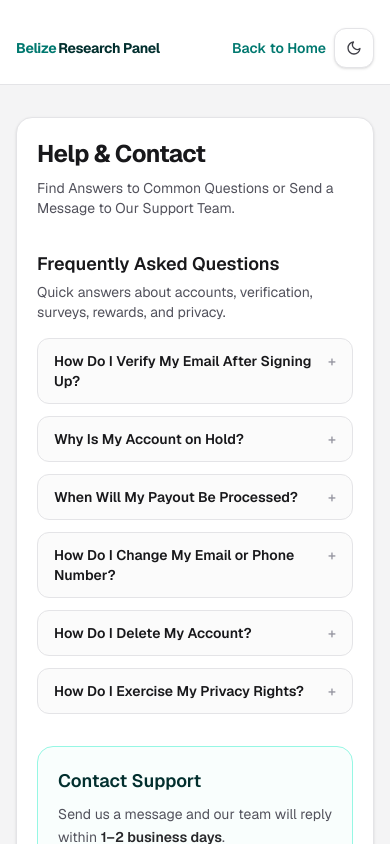
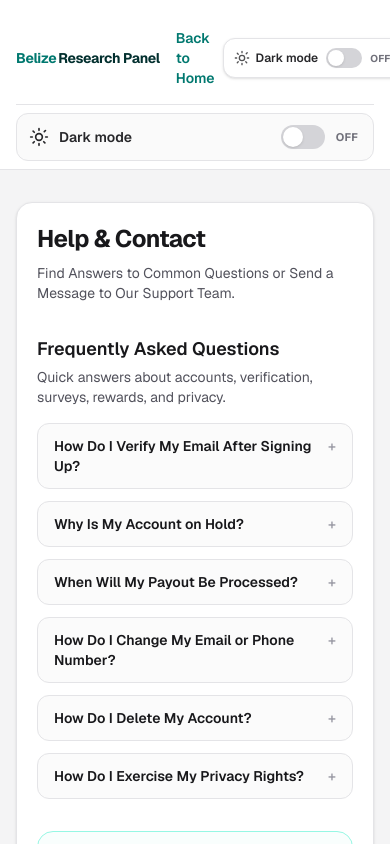
Before and after one commit to joejoe18johnson/Belize-Research-Panel, a Next.js app in the folder web/: page /help in a window 390 px wide. Shown: the top 844 px of the page. Built offline with nearby package versions, Linux system fonts and the light colour scheme; no server answers.

Commit message:
menu-theme

```diff
--- a/web/src/components/PolicyPageShell.tsx
+++ b/web/src/components/PolicyPageShell.tsx
@@ -1,7 +1,7 @@
 import Link from "next/link";
 import type { ReactNode } from "react";
 import { BrpLogoLink } from "@/components/BrpLogo";
-import { ThemeToggle } from "@/components/theme/ThemeToggle";
+import { ThemeMenuToggle, ThemeSwitch } from "@/components/theme/ThemeToggle";
 import { appContentClass } from "@/lib/layout-widths";
 import { formatHeadingCase } from "@/lib/sentence-case";
 
@@ -19,7 +19,8 @@ export function PolicyPageShell({
   return (
     <div className="flex min-h-full flex-1 flex-col bg-zinc-100 dark:bg-zinc-950">
       <header className="safe-top shrink-0 border-b border-zinc-200 bg-white dark:border-zinc-800 dark:bg-zinc-900">
-        <div className={`${appContentClass} flex items-center justify-between gap-4 px-4 py-4 sm:px-6`}>
+        <div className={`${appContentClass} px-4 sm:px-6`}>
+          <div className="flex items-center justify-between gap-4 py-4">
             <BrpLogoLink href="/" variant="light" />
             <div className="flex items-center gap-2">
               <Link
@@ -28,7 +29,11 @@ export function PolicyPageShell({
               >
                 {formatHeadingCase("Back to home")}
               </Link>
-            <ThemeToggle compact />
+              <ThemeSwitch compact className="hidden sm:inline-flex" />
+            </div>
+          </div>
+          <div className="border-t border-zinc-200 py-2 dark:border-zinc-800 sm:hidden">
+            <ThemeMenuToggle variant="light" />
           </div>
         </div>
       </header>
--- a/web/src/components/admin/AdminAuthShell.tsx
+++ b/web/src/components/admin/AdminAuthShell.tsx
@@ -2,7 +2,7 @@
 
 import Link from "next/link";
 import { BrpLogoLink } from "@/components/BrpLogo";
-import { ThemeToggle } from "@/components/theme/ThemeToggle";
+import { ThemeSwitch } from "@/components/theme/ThemeToggle";
 import { formatHeadingCase } from "@/lib/sentence-case";
 import type { ReactNode } from "react";
 
@@ -28,7 +28,7 @@ export function AdminAuthShell({
       <header className="safe-top px-4 py-4 sm:px-6">
         <div className="mx-auto flex max-w-2xl items-center justify-between gap-3">
           <BrpLogoLink href="/" variant="dark" />
-          <ThemeToggle variant="dark" compact />
+          <ThemeSwitch variant="dark" compact />
         </div>
       </header>
       <main className="flex flex-1 items-start justify-center px-4 py-10 sm:items-center sm:px-6">
--- a/web/src/components/admin/AdminLoginForm.tsx
+++ b/web/src/components/admin/AdminLoginForm.tsx
@@ -5,7 +5,7 @@ import { useRouter } from "next/navigation";
 import { useState } from "react";
 import { PasswordInput } from "@/components/auth/PasswordInput";
 import { BrpLogoLink } from "@/components/BrpLogo";
-import { ThemeToggle } from "@/components/theme/ThemeToggle";
+import { ThemeSwitch } from "@/components/theme/ThemeToggle";
 import { adminAuthCardClassName, adminAuthInputClassName } from "@/components/admin/AdminAuthShell";
 import { RoleTestAccountsReference } from "@/components/admin/RoleTestAccountsReference";
 import { isDemoAccountsEnabled } from "@/lib/demo-accounts";
@@ -55,7 +55,7 @@ export function AdminLoginForm() {
       <header className="safe-top px-4 py-4 sm:px-6">
         <div className="mx-auto flex max-w-2xl items-center justify-between gap-3">
           <BrpLogoLink href="/" variant="dark" />
-          <ThemeToggle variant="dark" compact />
+          <ThemeSwitch variant="dark" compact />
         </div>
       </header>
       <main className="flex flex-1 items-start justify-center px-4 py-10 sm:items-center sm:px-6">
--- a/web/src/components/dashboard/DashboardShell.tsx
+++ b/web/src/components/dashboard/DashboardShell.tsx
@@ -14,7 +14,7 @@ import { isAccountVerified } from "./VerifiedCheckBadge";
 import { NotificationBellLink } from "./NotificationBellLink";
 import { NewSurveyAlertBanner } from "./NewSurveyAlertBanner";
 import { PointsBalanceLink } from "./PointsBalanceLink";
-import { ThemeToggle, ThemeMenuToggle } from "@/components/theme/ThemeToggle";
+import { ThemeMenuToggle, ThemeSwitch } from "@/components/theme/ThemeToggle";
 import { BackToTopButton } from "@/components/shared/BackToTopButton";
 import { UserAvatar } from "./UserAvatar";
 
@@ -56,10 +56,10 @@ export function DashboardShell({
               </div>
             </Link>
             <LogoutButton className="flex min-h-10 shrink-0 items-center justify-center rounded-xl border border-teal-200 bg-white dark:bg-zinc-900 px-2.5 text-xs font-semibold text-teal-900 dark:text-teal-100 shadow-sm transition hover:border-teal-300 dark:hover:border-teal-700 hover:bg-teal-50 dark:hover:bg-teal-900/40 disabled:opacity-60 dark:border-teal-800 dark:bg-zinc-900 dark:text-teal-200 dark:hover:border-teal-700 dark:hover:bg-teal-950 sm:min-h-11 sm:px-4 sm:text-sm" />
-            <ThemeToggle compact className="hidden md:inline-flex" />
+            <ThemeSwitch compact className="hidden lg:inline-flex" />
           </div>
         </div>
-        <div className="border-t border-teal-50 bg-white px-3 py-2 dark:border-teal-900/40 dark:bg-zinc-900 md:hidden">
+        <div className="border-t border-teal-50 bg-white px-3 py-2 dark:border-teal-900/40 dark:bg-zinc-900 lg:hidden">
           <div className={CONTENT_CLASS}>
             <ThemeMenuToggle variant="light" />
           </div>
--- a/web/src/components/theme/ThemeToggle.tsx
+++ b/web/src/components/theme/ThemeToggle.tsx
@@ -24,55 +24,11 @@ function MoonIcon({ className = "h-4 w-4" }: { className?: string }) {
   );
 }
 
-const VARIANT_CLASS = {
+const SWITCH_SHELL_CLASS = {
   light:
-    "border border-zinc-200 bg-white text-zinc-700 shadow-sm hover:border-teal-300 hover:bg-teal-50 hover:text-teal-900 dark:border-zinc-700 dark:bg-zinc-900 dark:text-zinc-200 dark:hover:border-teal-700 dark:hover:bg-teal-950 dark:hover:text-teal-100",
-  dark: "border border-white/20 bg-white/10 text-teal-100 hover:bg-white/15 hover:text-white",
-  ghost:
-    "text-zinc-600 hover:bg-zinc-100 hover:text-zinc-900 dark:text-zinc-400 dark:hover:bg-zinc-800 dark:hover:text-zinc-100",
+    "border border-zinc-200 bg-white text-zinc-800 shadow-sm hover:border-teal-300 hover:bg-teal-50/80 dark:border-zinc-700 dark:bg-zinc-900 dark:text-zinc-100 dark:hover:border-teal-700",
+  dark: "border border-white/20 bg-white/10 text-teal-50 hover:bg-white/15",
 } as const;
-
-export function ThemeToggle({
-  className = "",
-  variant = "light",
-  compact = false,
-}: {
-  className?: string;
-  variant?: keyof typeof VARIANT_CLASS;
-  compact?: boolean;
-}) {
-  const { resolved, toggleTheme } = useTheme();
-  const [mounted, setMounted] = useState(false);
-
-  useEffect(() => {
-    setMounted(true);
-  }, []);
-
-  if (!mounted) {
-    return (
-      <span
-        className={`inline-flex min-h-10 min-w-10 items-center justify-center rounded-xl ${VARIANT_CLASS[variant]} ${className}`.trim()}
-        aria-hidden
-      />
-    );
-  }
-
-  const isDark = resolved === "dark";
-  const label = isDark ? "Switch to light mode" : "Switch to dark mode";
-
-  return (
-    <button
-      type="button"
-      onClick={toggleTheme}
-      className={`inline-flex min-h-10 items-center justify-center gap-2 rounded-xl px-2.5 text-sm font-medium transition ${VARIANT_CLASS[variant]} ${compact ? "min-w-10" : "min-w-10 sm:px-3"} ${className}`.trim()}
-      aria-label={label}
-      title={label}
-    >
-      {isDark ? <SunIcon /> : <MoonIcon />}
-      {!compact ? <span className="hidden sm:inline">{isDark ? "Light" : "Dark"}</span> : null}
-    </button>
-  );
-}
 
 const MENU_VARIANT_CLASS = {
   light:
@@ -82,6 +38,103 @@ const MENU_VARIANT_CLASS = {
   heroLight:
     "border border-teal-200 bg-teal-50/80 text-teal-950 hover:bg-teal-100 dark:border-teal-800 dark:bg-teal-950/40 dark:text-teal-100 dark:hover:bg-teal-900/40",
 } as const;
+
+function useThemeSwitchState() {
+  const { resolved, toggleTheme } = useTheme();
+  const [mounted, setMounted] = useState(false);
+
+  useEffect(() => {
+    setMounted(true);
+  }, []);
+
+  const isDark = mounted && resolved === "dark";
+  const statusLabel = isDark ? "ON" : "OFF";
+  const actionLabel = isDark ? "Switch to light mode" : "Switch to dark mode";
+
+  return { mounted, isDark, statusLabel, actionLabel, toggleTheme };
+}
+
+function ThemeSwitchTrack({ isDark, compact = false }: { isDark: boolean; compact?: boolean }) {
+  return (
+    <span
+      className={`relative inline-flex shrink-0 rounded-full transition-colors duration-200 ${
+        compact ? "h-5 w-9" : "h-6 w-11"
+      } ${isDark ? "bg-teal-600 dark:bg-teal-500" : "bg-zinc-300 dark:bg-zinc-600"}`}
+      aria-hidden
+    >
+      <span
+        className={`absolute top-0.5 rounded-full bg-white shadow-sm transition-transform duration-200 ${
+          compact ? "left-0.5 h-4 w-4" : "left-0.5 h-5 w-5"
+        } ${isDark ? (compact ? "translate-x-4" : "translate-x-5") : "translate-x-0"}`}
+      />
+    </span>
+  );
+}
+
+/** Labeled dark-mode switch for toolbars and headers. */
+export function ThemeSwitch({
+  className = "",
+  variant = "light",
+  showLabel = true,
+  compact = false,
+}: {
+  className?: string;
+  variant?: keyof typeof SWITCH_SHELL_CLASS;
+  showLabel?: boolean;
+  compact?: boolean;
+}) {
+  const { mounted, isDark, statusLabel, actionLabel, toggleTheme } = useThemeSwitchState();
+
+  if (!mounted) {
+    return (
+      <span
+        className={`inline-flex min-h-10 items-center gap-2 rounded-xl px-2.5 ${SWITCH_SHELL_CLASS[variant]} ${className}`.trim()}
+        aria-hidden
+      />
+    );
+  }
+
+  return (
+    <button
+      type="button"
+      role="switch"
+      aria-checked={isDark}
+      aria-label={`${actionLabel}. Dark mode is ${statusLabel}.`}
+      title={actionLabel}
+      onClick={toggleTheme}
+      className={`inline-flex min-h-10 items-center gap-2 rounded-xl px-2.5 py-1.5 text-left transition ${SWITCH_SHELL_CLASS[variant]} ${className}`.trim()}
+    >
+      {showLabel ? (
+        <span className="flex min-w-0 items-center gap-1.5">
+          {isDark ? <MoonIcon className="h-4 w-4 shrink-0 opacity-80" /> : <SunIcon className="h-4 w-4 shrink-0 opacity-80" />}
+          <span className={`whitespace-nowrap font-semibold ${compact ? "text-xs" : "text-sm"}`}>Dark mode</span>
+        </span>
+      ) : null}
+      <ThemeSwitchTrack isDark={isDark} compact={compact} />
+      <span
+        className={`shrink-0 font-bold uppercase tracking-wide text-zinc-500 dark:text-zinc-400 ${
+          compact ? "w-6 text-[10px]" : "w-7 text-[11px]"
+        } ${isDark ? "text-teal-700 dark:text-teal-300" : ""}`}
+        aria-hidden
+      >
+        {statusLabel}
+      </span>
+    </button>
+  );
+}
+
+/** @deprecated Prefer ThemeSwitch — icon-only compact button. */
+export function ThemeToggle({
+  className = "",
+  variant = "light",
+  compact = false,
+}: {
+  className?: string;
+  variant?: keyof typeof SWITCH_SHELL_CLASS;
+  compact?: boolean;
+}) {
+  return <ThemeSwitch className={className} variant={variant} showLabel={!compact} compact={compact} />;
+}
 
 /** Full-width dark mode row for mobile menus and sidebars. */
 export function ThemeMenuToggle({
@@ -93,16 +146,7 @@ export function ThemeMenuToggle({
   variant?: keyof typeof MENU_VARIANT_CLASS;
   onActivate?: () => void;
 }) {
-  const { resolved, toggleTheme } = useTheme();
-  const [mounted, setMounted] = useState(false);
-
-  useEffect(() => {
-    setMounted(true);
-  }, []);
-
-  const isDark = mounted && resolved === "dark";
-  const statusLabel = isDark ? "ON" : "OFF";
-  const actionLabel = isDark ? "Switch to light mode" : "Switch to dark mode";
+  const { mounted, isDark, statusLabel, actionLabel, toggleTheme } = useThemeSwitchState();
 
   const handleClick = () => {
     toggleTheme();
@@ -121,24 +165,27 @@ export function ThemeMenuToggle({
   return (
     <button
       type="button"
+      role="switch"
+      aria-checked={isDark}
+      aria-label={`${actionLabel}. Dark mode is ${statusLabel}.`}
+      title={actionLabel}
       onClick={handleClick}
       className={`flex min-h-12 w-full items-center justify-between gap-3 rounded-xl px-3 py-2.5 text-left transition ${MENU_VARIANT_CLASS[variant]} ${className}`.trim()}
-      aria-label={`${actionLabel}. Dark mode is currently ${statusLabel}.`}
-      title={actionLabel}
     >
       <span className="flex min-w-0 items-center gap-2.5">
         {isDark ? <MoonIcon className="h-5 w-5 shrink-0" /> : <SunIcon className="h-5 w-5 shrink-0" />}
         <span className="text-sm font-semibold">Dark mode</span>
       </span>
-      <span
-        className={`shrink-0 rounded-full px-2.5 py-1 text-[11px] font-bold uppercase tracking-wide ${
-          isDark
-            ? "bg-teal-600 text-white dark:bg-teal-500"
-            : "bg-zinc-200 text-zinc-700 dark:bg-zinc-700 dark:text-zinc-100"
-        }`}
-        aria-hidden
-      >
-        {statusLabel}
+      <span className="flex shrink-0 items-center gap-2">
+        <ThemeSwitchTrack isDark={isDark} />
+        <span
+          className={`w-7 text-center text-[11px] font-bold uppercase tracking-wide ${
+            isDark ? "text-teal-700 dark:text-teal-300" : "text-zinc-500 dark:text-zinc-400"
+          }`}
+          aria-hidden
+        >
+          {statusLabel}
+        </span>
       </span>
     </button>
   );
```
Also changed, not shown: web/src/components/account/AccountDeleteHeader.tsx (+9 -4 lines), web/src/components/auth/AuthPageShell.tsx (+9 -4 lines), web/src/components/client/ClientLoginForm.tsx (+13 -8 lines), web/src/components/client/ClientShell.tsx (+5 -2 lines), web/src/components/home/HomePageClient.tsx (+8 -9 lines), web/src/components/registration/RegistrationPageClient.tsx (+17 -7 lines). Lines whose indentation alone changed are shown as unchanged.
